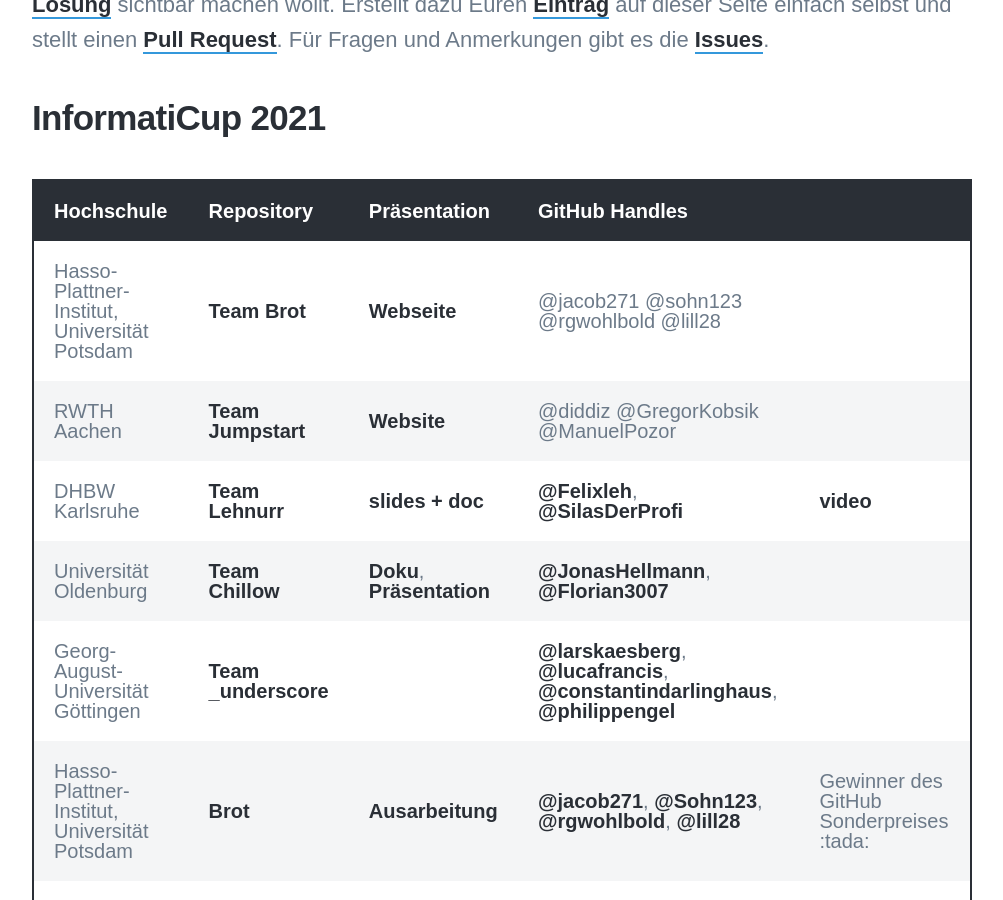
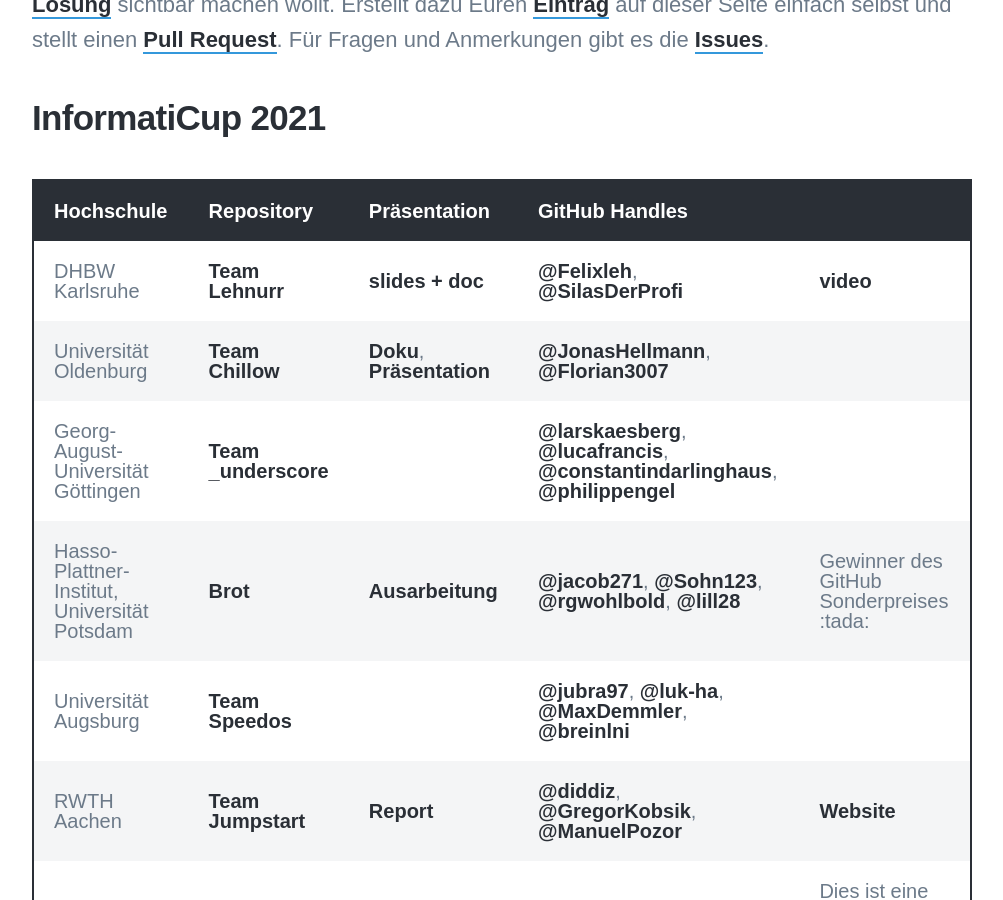
Before and after one commit to informatiCup/informaticup.github.io, a Jekyll site: the page built from _pages/solutions.md, in a window 1280 px wide and 900 px high, scrolled down 731 px. Shown: the whole window, without its empty margins (138-1141 px from the left). Built offline with Jekyll 4.4.1, drawn with Linux system fonts in a browser that asks for light colours; nearby versions of some CDN libraries; some web fonts are replaced.

Commit message:
Fixed solutions

```diff
--- a/_pages/solutions.md
+++ b/_pages/solutions.md
@@ -11,8 +11,6 @@
 
 | Hochschule                   | Repository                                                                   | Präsentation                                                                                                                                                                       | GitHub Handles                            |
 |------------------------------|------------------------------------------------------------------------------|------------------------------------------------------------------------------------------------------------------------------------------------------------------------------------|-------------------------------------------|
-| Hasso-Plattner-Institut, Universität Potsdam | [Team Brot](https://github.com/TeamBrot)                     | [Webseite](https://teambrot.github.io/) | @jacob271 @sohn123 @rgwohlbold @lill28      |
-RWTH Aachen | [Team Jumpstart](https://github.com/TeamJumpstart/InformatiCup2021) | [Website](https://teamjumpstart.github.io/InformatiCup2021/) | @diddiz @GregorKobsik @ManuelPozor |
 | DHBW Karlsruhe                               | [Team Lehnurr](https://github.com/Lehnurr/spe-ed-solver)                         |[slides + doc](https://github.com/Lehnurr/spe-ed-solver/tree/main/elaboration)                                                                                                                                                                                                                     | [@Felixleh](https://github.com/Felixleh), [@SilasDerProfi](https://github.com/SilasDerProfi)                                                                                                                                        | [video](https://www.youtube.com/watch?v=eM_VyB2O4Fo&t=4484s)            |
 | Universität Oldenburg                        | [Team Chillow](https://github.com/jonashellmann/informaticup21-team-chillow)     |[Doku](https://github.com/jonashellmann/informaticup21-team-chillow/blob/main/Dokumentation%20Team%20Chillow%20Universitaet%20Oldenburg.pdf), [Präsentation](https://github.com/jonashellmann/informaticup21-team-chillow/blob/main/Praesentation%20Team%20Chillow%20Universitaet%20Oldenburg.pdf) | [@JonasHellmann](https://github.com/jonashellmann), [@Florian3007](https://github.com/Florian3007)                                                                                                                                  |                                                                         |
 | Georg-August-Universität Göttingen           | [Team _underscore](https://spe_ed.pages.gwdg.de/)                                |                                                                                                                                                                                                                                                                                                   | [@larskaesberg](https://gitlab.gwdg.de/l.kaesberg), [@lucafrancis](https://gitlab.gwdg.de/lucajoshua.francis), [@constantindarlinghaus](https://gitlab.gwdg.de/c.dalinghaus), [@philippengel](https://gitlab.gwdg.de/philipp.engel) |                                                                         |
```
